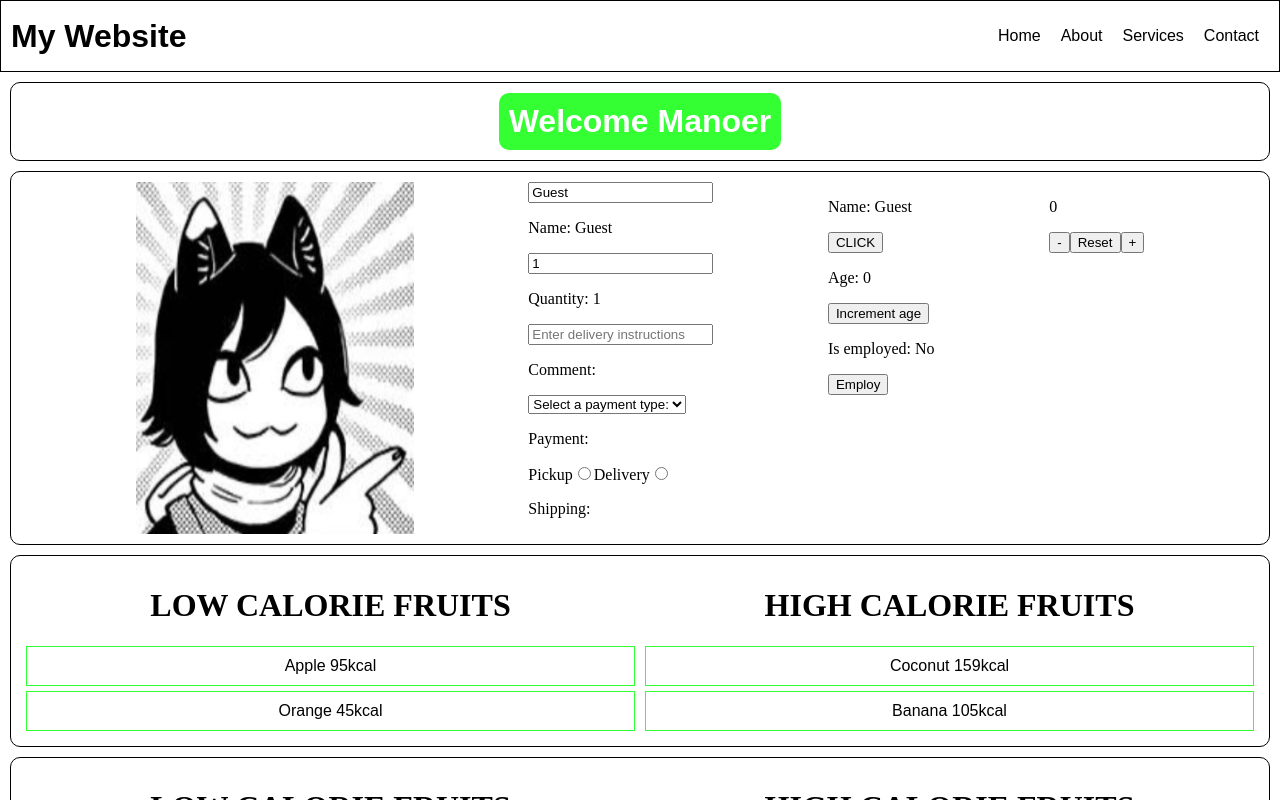
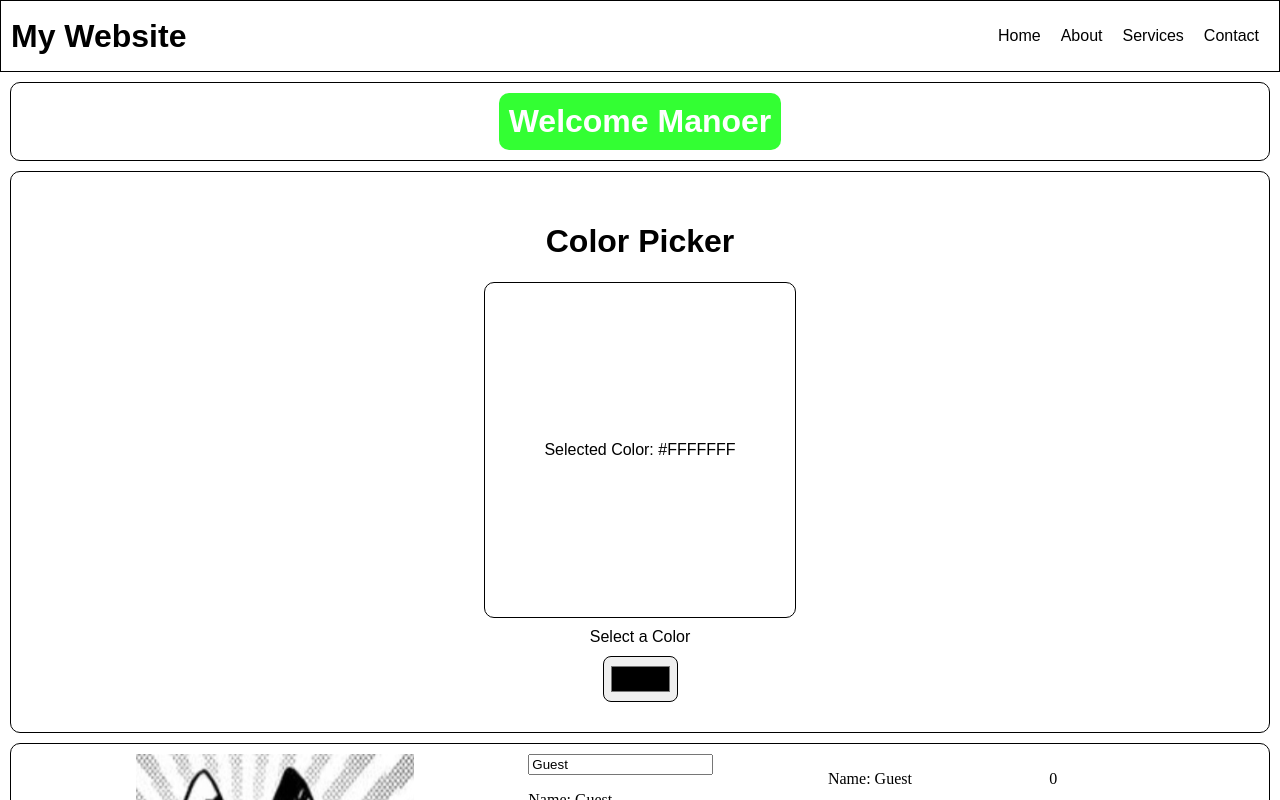
Before and after one commit to MnFCosta/ReactEstudo, a React (Vite) app in the folder my-react-app/: page / in a window 1280 px wide. Shown: the top 800 px of the page. Built offline with nearby package versions, Linux system fonts and the light colour scheme.

Commit message:
color picker app using onChange event handler and useState hook

```diff
--- a/my-react-app/src/App.jsx
+++ b/my-react-app/src/App.jsx
@@ -12,6 +12,7 @@
 import Hooks from './Hooks.jsx'
 import Counter from './Counter.jsx'
 import OnChangeEvent from './OnChangeEvent.jsx'
+import ColorPicker from './ColorPicker.jsx'
 
 function App() {
     const fruits = [
@@ -32,6 +33,9 @@
         <Header></Header>
         <div className='container'>
           <UserGreeting isLoggedIn={true} username="Manoer"/>
+        </div>
+        <div className="container">
+          <ColorPicker/>
         </div>
         <div className='container'>
           <ProfilePicture/>
--- /dev/null
+++ b/my-react-app/src/ColorPicker.jsx
@@ -0,0 +1,22 @@
+import React, {useState} from "react"
+
+function ColorPicker(){
+    const [color, setColor] = useState("#FFFFFFF");
+
+    function handleColorChange(e){
+        setColor(e.target.value);
+    }
+
+    return(
+        <div className="color-picker-container">
+                <h1>Color Picker</h1>
+                <div className="color-display" style={{backgroundColor: color}}>
+                        <p>Selected Color: {color}</p>
+                </div>
+                <label> Select a Color </label>
+                <input type="color" value={color} onChange={handleColorChange}/>
+        </div>
+    );
+}
+
+export default ColorPicker
--- a/my-react-app/src/index.css
+++ b/my-react-app/src/index.css
@@ -122,3 +122,35 @@
     border: 1px solid hsl(120, 100%, 60%);
     padding: 10px;
 }
+
+.color-picker-container{
+    font-family: Arial;
+    padding: 20px;
+    width: 50%;
+    height: 500px;
+    text-align: center;
+    display: flex;
+    flex-direction: column;
+    align-items: center;
+    justify-content: center;
+}
+
+.color-display{
+    border: 1px solid black;
+    border-radius: 10px;
+    width: 50%;
+    height: 75%;
+    margin-bottom: 10px;
+    display: flex;
+    align-items: center;
+    justify-content: center;
+    transition: 0.25s ease;
+}
+
+input[type="color"]{
+    border-radius: 8px;
+    margin-top: 10px;
+    padding: 5px;
+    width: 75px;
+    height: 50px;
+}
```
